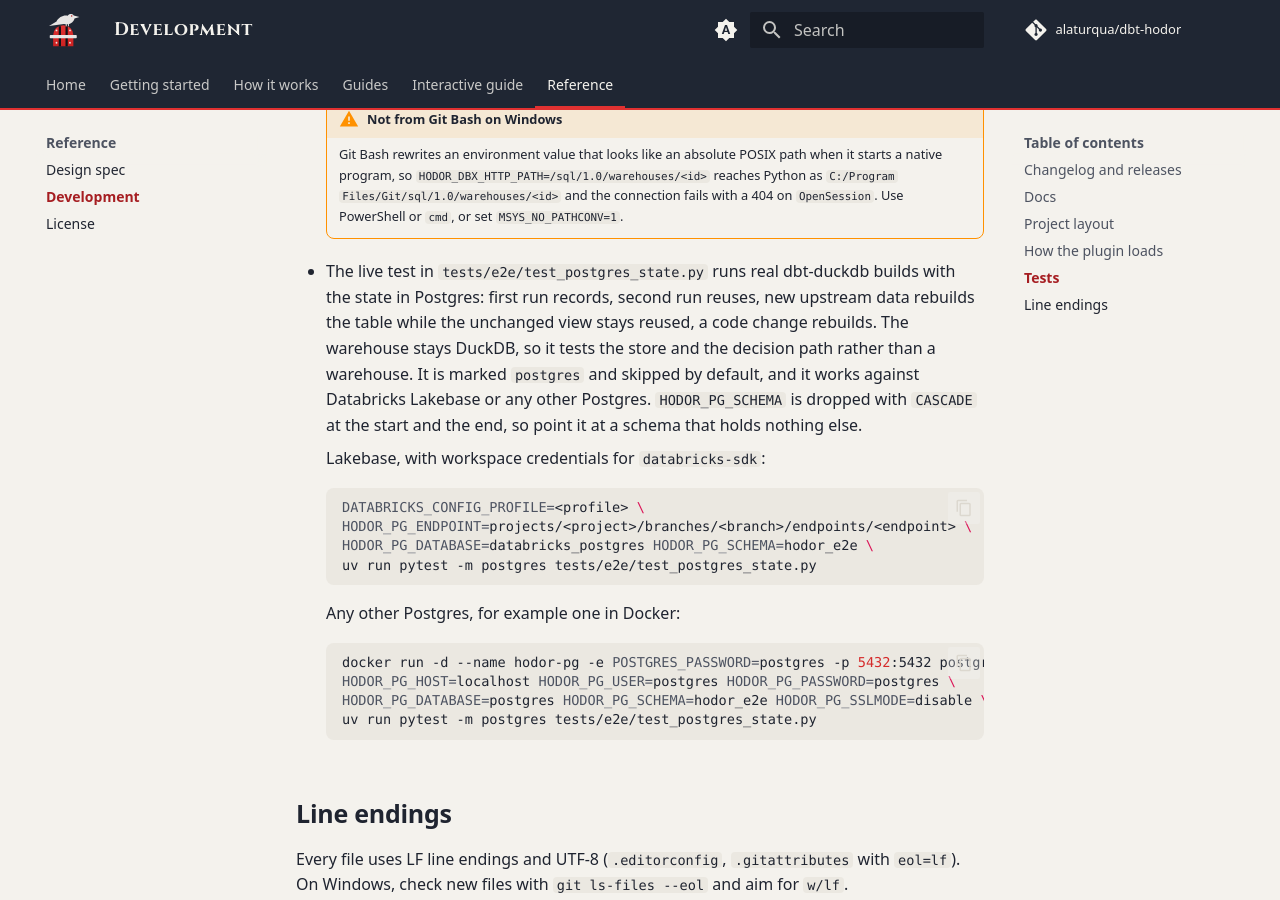
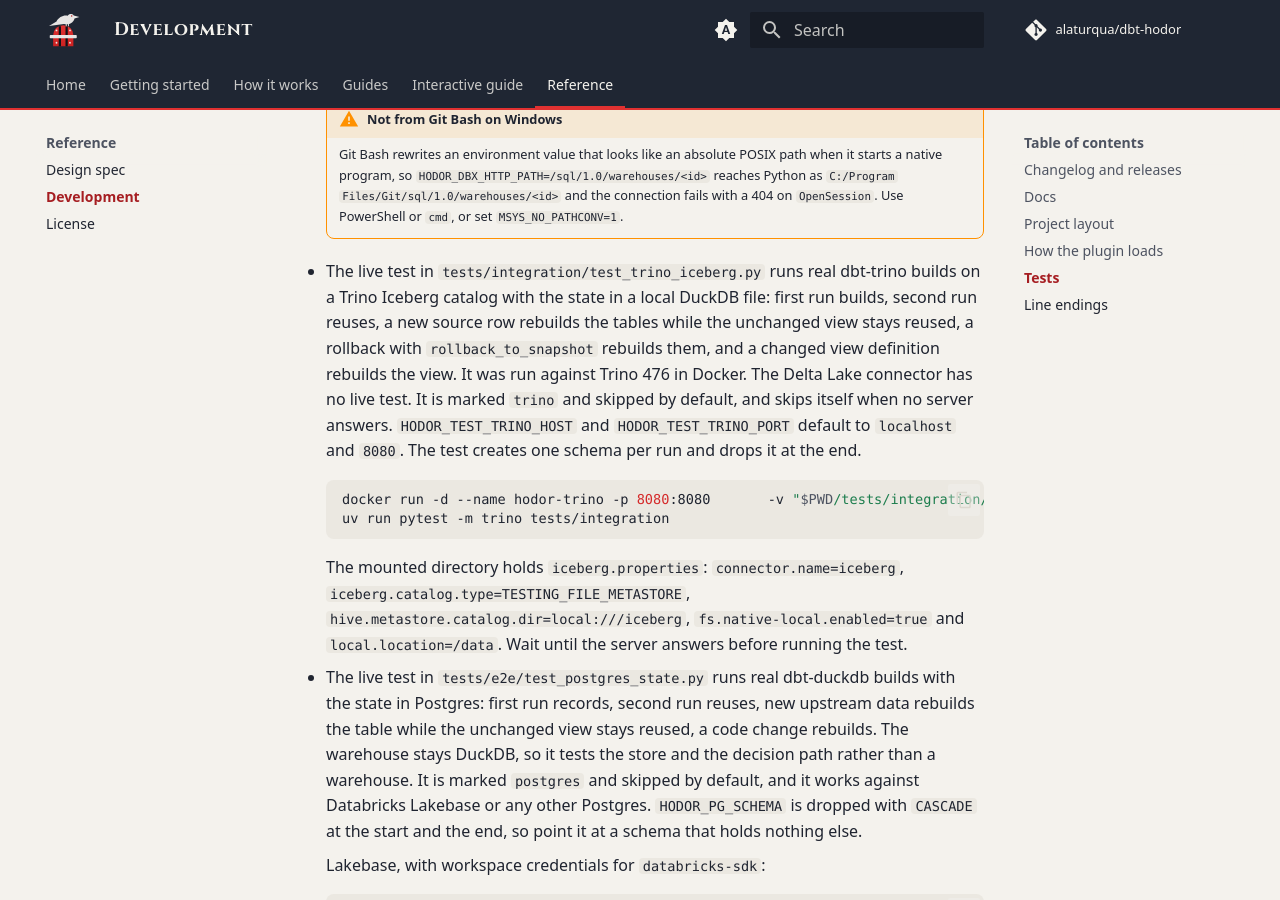
Before and after one commit to alaturqua/dbt-hodor, an MkDocs documentation site: the page built from docs/development.md, in a window 1280 px wide and 900 px high, scrolled down 2847 px. Built offline with MkDocs 1.6.1 and Material for MkDocs 9.7.7, drawn with Linux system fonts in a browser that asks for light colours; comment, search, counter and statistics services are not loaded; some of the changed text lies outside the part shown.

Commit message:
docs: Trino Iceberg live test and results

````diff
--- a/docs/development.md
+++ b/docs/development.md
@@ -73,7 +73,7 @@ src/dbt_hodor/
   cli.py         the dbt-hodor command (ddl, explain, prune)
 tests/           unit tests per module
 tests/e2e/       a local dbt project run with dbt-duckdb
-tests/integration/  the opt-in live test on Databricks
+tests/integration/  the opt-in live tests on Databricks and Trino
 ```
 
 ## How the plugin loads
@@ -94,6 +94,15 @@ dbt imports every installed top-level module named `dbt_*` that has a `plugins`
     !!! warning "Not from Git Bash on Windows"
 
         Git Bash rewrites an environment value that looks like an absolute POSIX path when it starts a native program, so `HODOR_DBX_HTTP_PATH=/sql/1.0/warehouses/<id>` reaches Python as `C:/Program Files/Git/sql/1.0/warehouses/<id>` and the connection fails with a 404 on `OpenSession`. Use PowerShell or `cmd`, or set `MSYS_NO_PATHCONV=1`.
+
+- The live test in `tests/integration/test_trino_iceberg.py` runs real dbt-trino builds on a Trino Iceberg catalog with the state in a local DuckDB file: first run builds, second run reuses, a new source row rebuilds the tables while the unchanged view stays reused, a rollback with `rollback_to_snapshot` rebuilds them, and a changed view definition rebuilds the view. It was run against Trino 476 in Docker. The Delta Lake connector has no live test. It is marked `trino` and skipped by default, and skips itself when no server answers. `HODOR_TEST_TRINO_HOST` and `HODOR_TEST_TRINO_PORT` default to `localhost` and `8080`. The test creates one schema per run and drops it at the end.
+
+    ```sh
+    docker run -d --name hodor-trino -p 8080:8080       -v "$PWD/tests/integration/trino_catalog:/etc/trino/catalog"       --tmpfs /data:uid=1000 trinodb/trino:476
+    uv run pytest -m trino tests/integration
+    ```
+
+    The mounted directory holds `iceberg.properties`: `connector.name=iceberg`, `iceberg.catalog.type=TESTING_FILE_METASTORE`, `hive.metastore.catalog.dir=local:///iceberg`, `fs.native-local.enabled=true` and `local.location=/data`. Wait until the server answers before running the test.
 
 - The live test in `tests/e2e/test_postgres_state.py` runs real dbt-duckdb builds with the state in Postgres: first run records, second run reuses, new upstream data rebuilds the table while the unchanged view stays reused, a code change rebuilds. The warehouse stays DuckDB, so it tests the store and the decision path rather than a warehouse. It is marked `postgres` and skipped by default, and it works against Databricks Lakebase or any other Postgres. `HODOR_PG_SCHEMA` is dropped with `CASCADE` at the start and the end, so point it at a schema that holds nothing else.
 
--- a/docs/guide/index.html
+++ b/docs/guide/index.html
@@ -771,7 +771,7 @@ svg.door { width:100%; max-height:250px; }
   <div class="note"><b>Early development.</b> The engine and stores pass end-to-end tests on dbt-duckdb and a live test on Databricks. Not yet proven in a large production project.</div>
 
   <h3 id="d-what">What it is</h3>
-  <p>A free, self-hosted alternative to dbt Labs' dbt State. It runs inside dbt as an auto-loaded plugin (module <code>dbt_hodor</code>). It needs no dbt platform account and sends nothing to external services. dbt-core 1.12.x; adapters dbt-databricks 1.12.7, dbt-trino 1.10.6 (Iceberg and Delta Lake connectors, unit tests only), and dbt-duckdb for local development and tests.</p>
+  <p>A free, self-hosted alternative to dbt Labs' dbt State. It runs inside dbt as an auto-loaded plugin (module <code>dbt_hodor</code>). It needs no dbt platform account and sends nothing to external services. dbt-core 1.12.x; adapters dbt-databricks 1.12.7, dbt-trino 1.10.6 (Iceberg and Delta Lake connectors; Iceberg tested live on Trino 476, Delta Lake by unit tests only), and dbt-duckdb for local development and tests.</p>
 
   <h3 id="d-install">Install</h3>
   <p>Install dbt-hodor from PyPI in the environment where dbt runs. dbt loads any installed module named <code>dbt_*</code> that has a <code>plugins</code> list, so there is nothing to configure in dbt.</p>
````
Also changed, not shown: README.md (+1 -1 lines), docs/design.md (+1 -1 lines), docs/how-it-works/data-versions.md (+1 -1 lines), docs/operations.md (+1 -1 lines).
